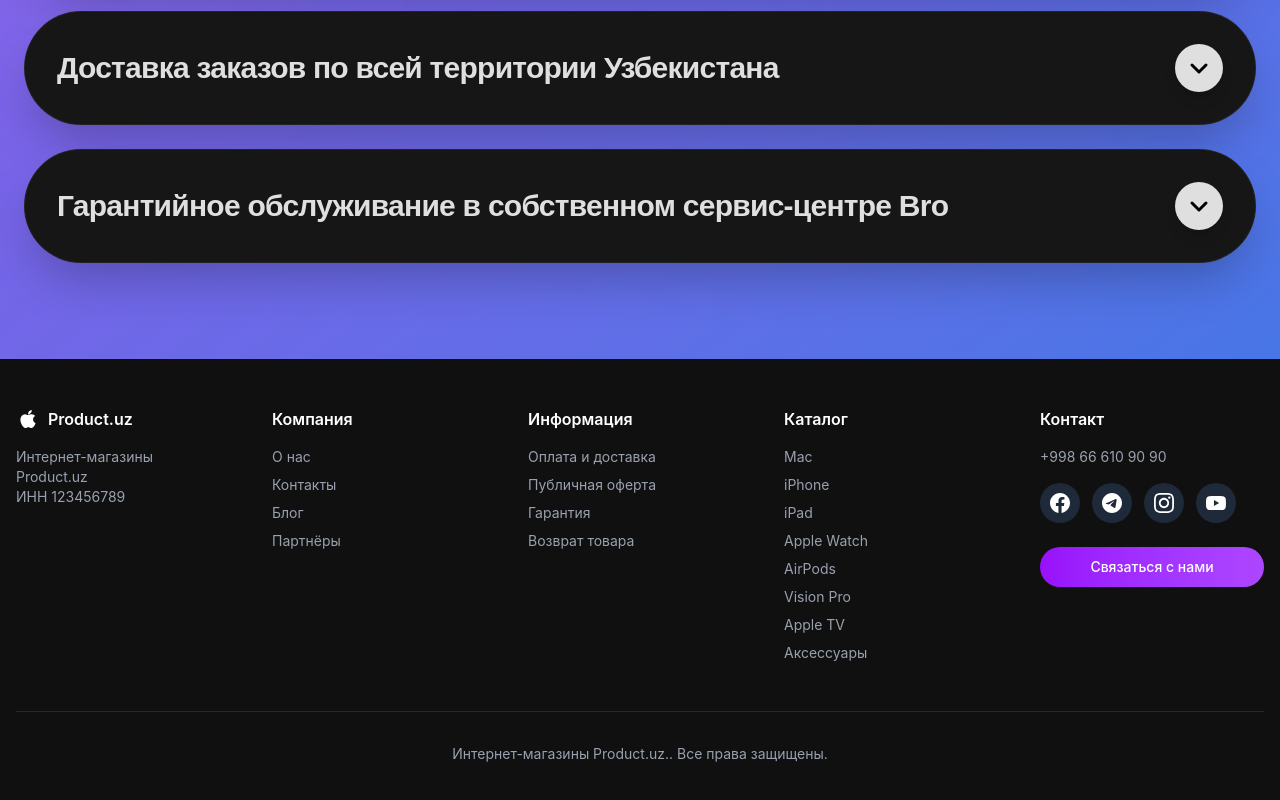
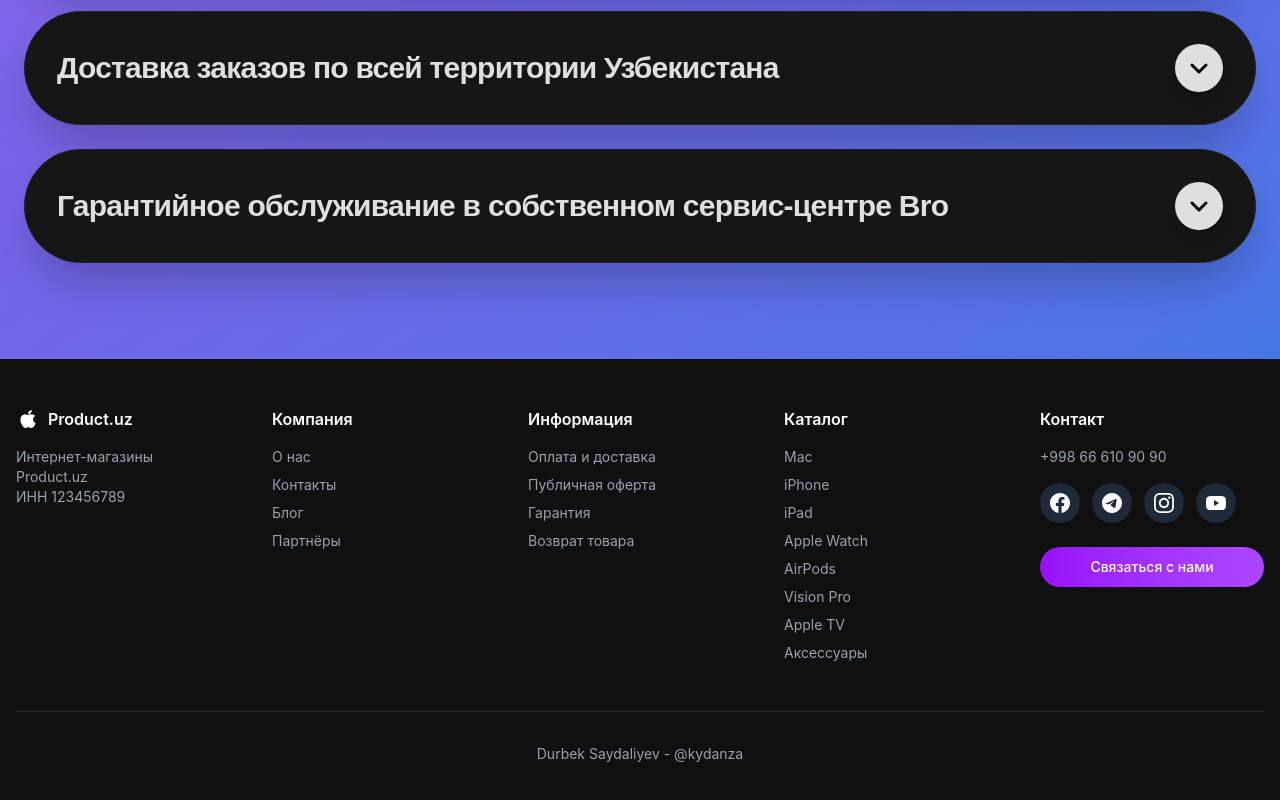
Before and after one commit to Durbekjon/applebro, a Next.js app: page / in a window 1280 px wide. Shown: the part 6706-7506 px from the top of the page. Built offline with nearby package versions, Linux system fonts and the light colour scheme.

Commit message:
chore: update footer attribution text

```diff
--- a/components/layout/Footer.tsx
+++ b/components/layout/Footer.tsx
@@ -92,7 +92,7 @@
         </div>
 
         <div className="border-t border-gray-800 mt-12 pt-8 text-center text-sm text-gray-400">
-          <p>Интернет-магазины Product.uz.. Все права защищены.</p>
+          <p>Durbek Saydaliyev - @kydanza</p>
         </div>
       </div>
     </footer>
```
